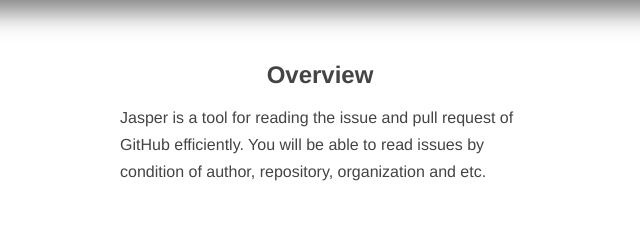
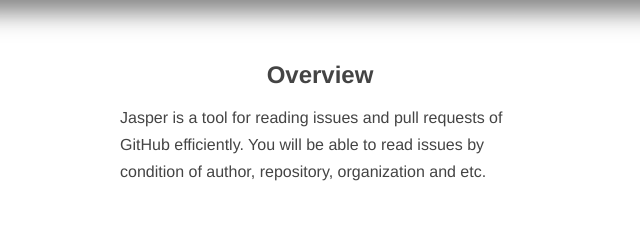
Before and after one commit to jasperapp/jasperapp.github.io, a plain HTML site: page index.html in a window 1280 px wide. Shown: the part 888-1131 px from the top of the page, 320-960 px from the left. Drawn offline with Linux system fonts and the light colour scheme.

Commit message:
fix: opg

```diff
--- a/index.html
+++ b/index.html
@@ -6,7 +6,7 @@
   <meta property="og:url" content="https://jasperapp.io/">
   <meta property="og:site_name" content="Jasper">
   <meta property="og:title" content="Jasper - The GitHub Issue Reader">
-  <meta property="og:description" content="Jasper is a tool for reading the issue and pull request of GitHub efficiently. You will be able to read issues by condition of author, repository, organization and etc.">
+  <meta property="og:description" content="Jasper is a tool for reading issues and pull requests of GitHub efficiently. You will be able to read issues by condition of author, repository, organization and etc.">
   <meta property="og:type" content="website">
   <meta property="og:author" content="https://twitter.com/h13i32maru">
   <meta property="og:image" content="https://jasperapp.io/image/logo_full.png">
@@ -15,12 +15,12 @@
   <meta property="twitter:card" content="summary">
   <meta property="twitter:site" content="@h13i32maru">
   <meta property="twitter:creator" content="@h13i32maru">
-  <meta property="twitter:title" content="Jasper">
-  <meta property="twitter:description" content="The GitHub Issue Reader">
+  <meta property="twitter:title" content="Jasper - The GitHub Issue Reader">
+  <meta property="twitter:description" content="You will be able to read issues by condition of author, repository, organization and etc.">
   <meta property="twitter:image:src" content="https://jasperapp.io/image/logo_full.png">
   <meta property="twitter:image:width" content="696">
   <meta property="twitter:image:height" content="720">
-  <meta name="description" content="Jasper is a tool for reading the issue and pull request of GitHub efficiently. You will be able to read issues by condition of author, repository, organization and etc.">
+  <meta name="description" content="Jasper is a tool for reading issues and pull requests of GitHub efficiently. You will be able to read issues by condition of author, repository, organization and etc.">
   <link rel="shortcut icon" href="./image/favicon.png">
   <link rel="stylesheet" href="./css/style.css"/>
   <style>
@@ -94,7 +94,7 @@
 <div class="overview">
   <h2>Overview</h2>
   <p>
-    Jasper is a tool for reading the issue and pull request of GitHub efficiently.
+    Jasper is a tool for reading issues and pull requests of GitHub efficiently.
     You will be able to read issues by condition of author, repository, organization and etc.
   </p>
 </div>
```
Also changed, not shown: doc.html (+4 -4 lines).
